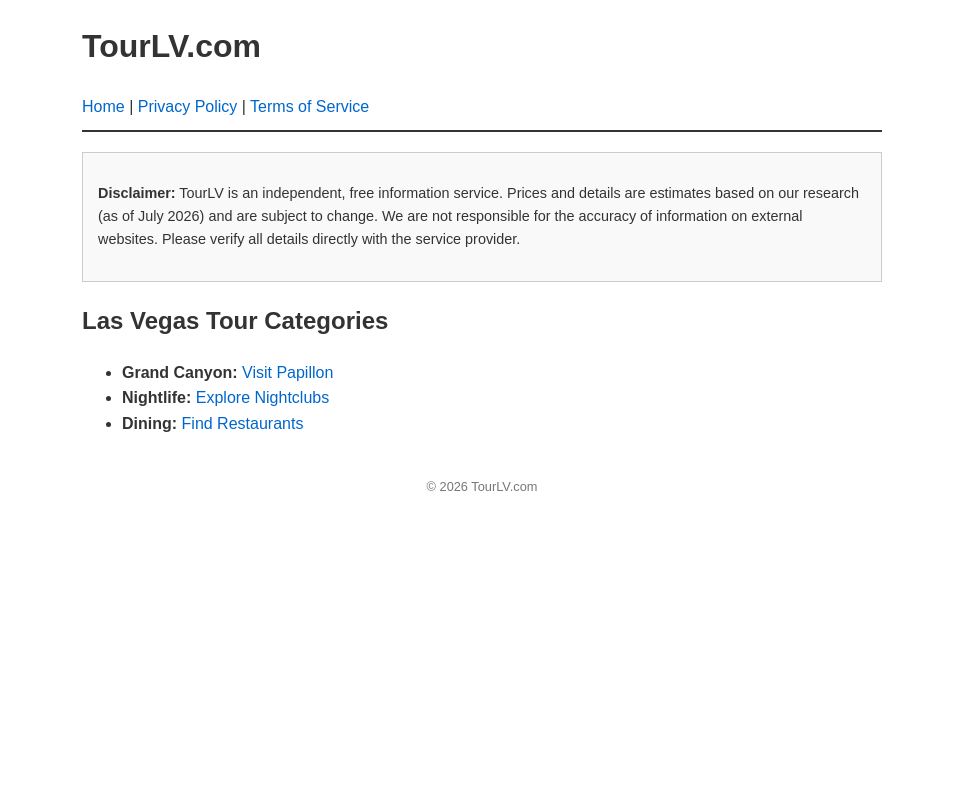
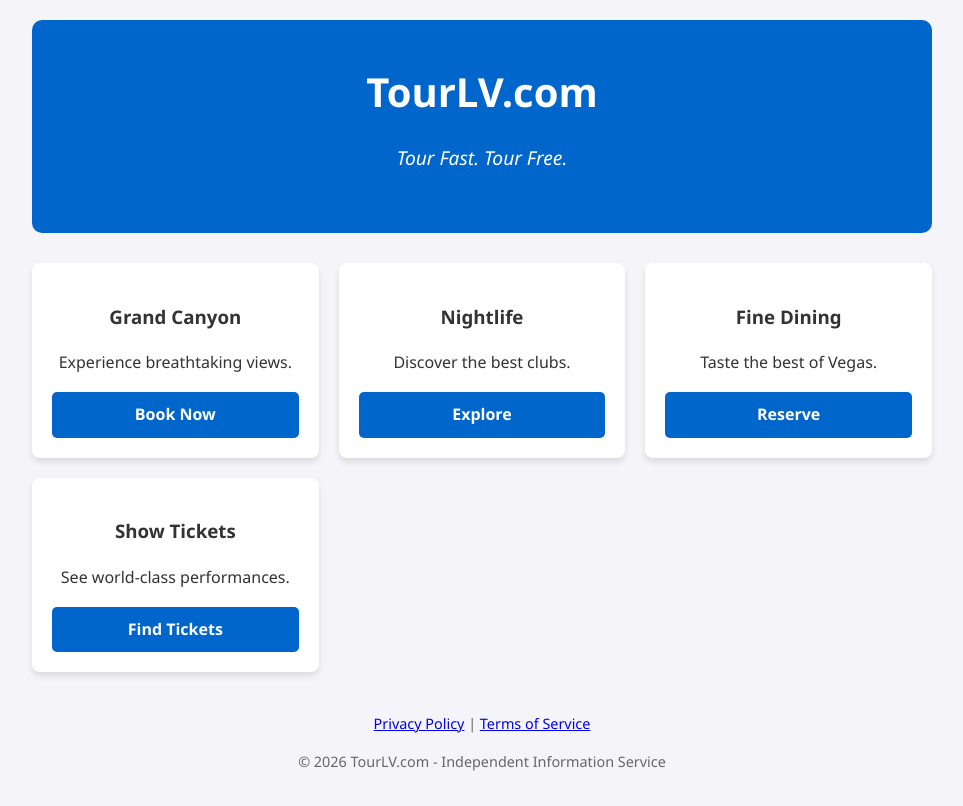
Before and after one commit to ArriveTime/TourLV, a plain HTML site: page index.html in a window 1280 px wide. Shown: the whole page, without its empty margins (158-1121 px from the left). Drawn offline with Linux system fonts and the light colour scheme.

Commit message:
Revamp index.html with new styles and layout
Updated the title and added styles for improved layout. Replaced navigation links with a tagline and added a grid layout for tour cards.

```diff
--- a/index.html
+++ b/index.html
@@ -3,36 +3,55 @@
 <head>
     <meta charset="UTF-8">
     <meta name="viewport" content="width=device-width, initial-scale=1.0">
-    <title>TourLV - Las Vegas Travel Guide</title>
-    <link rel="stylesheet" href="style.css">
+    <title>TourLV.com - Tour Fast. Tour Free.</title>
+    <style>
+        body { font-family: 'Segoe UI', Tahoma, Geneva, Verdana, sans-serif; line-height: 1.6; color: #333; max-width: 900px; margin: auto; padding: 20px; background-color: #f4f4f9; }
+        header { text-align: center; padding: 40px 0; background: #0066cc; color: white; border-radius: 10px; margin-bottom: 30px; }
+        h1 { margin: 0; font-size: 2.5em; }
+        .tagline { font-size: 1.2em; font-style: italic; }
+        .grid { display: grid; grid-template-columns: repeat(auto-fit, minmax(250px, 1fr)); gap: 20px; }
+        .card { background: white; padding: 20px; border-radius: 8px; box-shadow: 0 4px 6px rgba(0,0,0,0.1); text-align: center; transition: transform 0.2s; }
+        .card:hover { transform: translateY(-5px); }
+        .card a { display: block; margin-top: 15px; padding: 10px; background: #0066cc; color: white; border-radius: 5px; text-decoration: none; font-weight: bold; }
+        .card a:hover { background: #004a99; }
+        footer { margin-top: 40px; text-align: center; font-size: 0.9em; color: #666; }
+    </style>
 </head>
 <body>
+
     <header>
         <h1>TourLV.com</h1>
-        <nav>
-            <a href="index.html">Home</a> |
-            <a href="privacy.html">Privacy Policy</a> |
-            <a href="terms.html">Terms of Service</a>
-        </nav>
+        <p class="tagline">Tour Fast. Tour Free.</p>
     </header>
 
     <main>
-        <section id="disclaimer">
-            <p><strong>Disclaimer:</strong> TourLV is an independent, free information service. Prices and details are estimates based on our research (as of July 2026) and are subject to change. We are not responsible for the accuracy of information on external websites. Please verify all details directly with the service provider.</p>
-        </section>
-
-        <section id="tours">
-            <h2>Las Vegas Tour Categories</h2>
-            <ul>
-                <li><strong>Grand Canyon:</strong> <a href="https://www.papillon.com" target="_blank" rel="noopener">Visit Papillon</a></li>
-                <li><strong>Nightlife:</strong> <a href="https://www.lasvegasnightclubs.com" target="_blank" rel="noopener">Explore Nightclubs</a></li>
-                <li><strong>Dining:</strong> <a href="https://www.opentable.com" target="_blank" rel="noopener">Find Restaurants</a></li>
-            </ul>
-        </section>
+        <div class="grid">
+            <div class="card">
+                <h3>Grand Canyon</h3>
+                <p>Experience breathtaking views.</p>
+                <a href="https://www.papillon.com" target="_blank">Book Now</a>
+            </div>
+            <div class="card">
+                <h3>Nightlife</h3>
+                <p>Discover the best clubs.</p>
+                <a href="https://www.lasvegasnightclubs.com" target="_blank">Explore</a>
+            </div>
+            <div class="card">
+                <h3>Fine Dining</h3>
+                <p>Taste the best of Vegas.</p>
+                <a href="https://www.opentable.com" target="_blank">Reserve</a>
+            </div>
+            <div class="card">
+                <h3>Show Tickets</h3>
+                <p>See world-class performances.</p>
+                <a href="https://www.ticketmaster.com" target="_blank">Find Tickets</a>
+            </div>
+        </div>
     </main>
 
     <footer>
-        <p>&copy; 2026 TourLV.com</p>
+        <p><a href="privacy.html">Privacy Policy</a> | <a href="terms.html">Terms of Service</a></p>
+        <p>&copy; 2026 TourLV.com - Independent Information Service</p>
     </footer>
 </body>
 </html>
```
